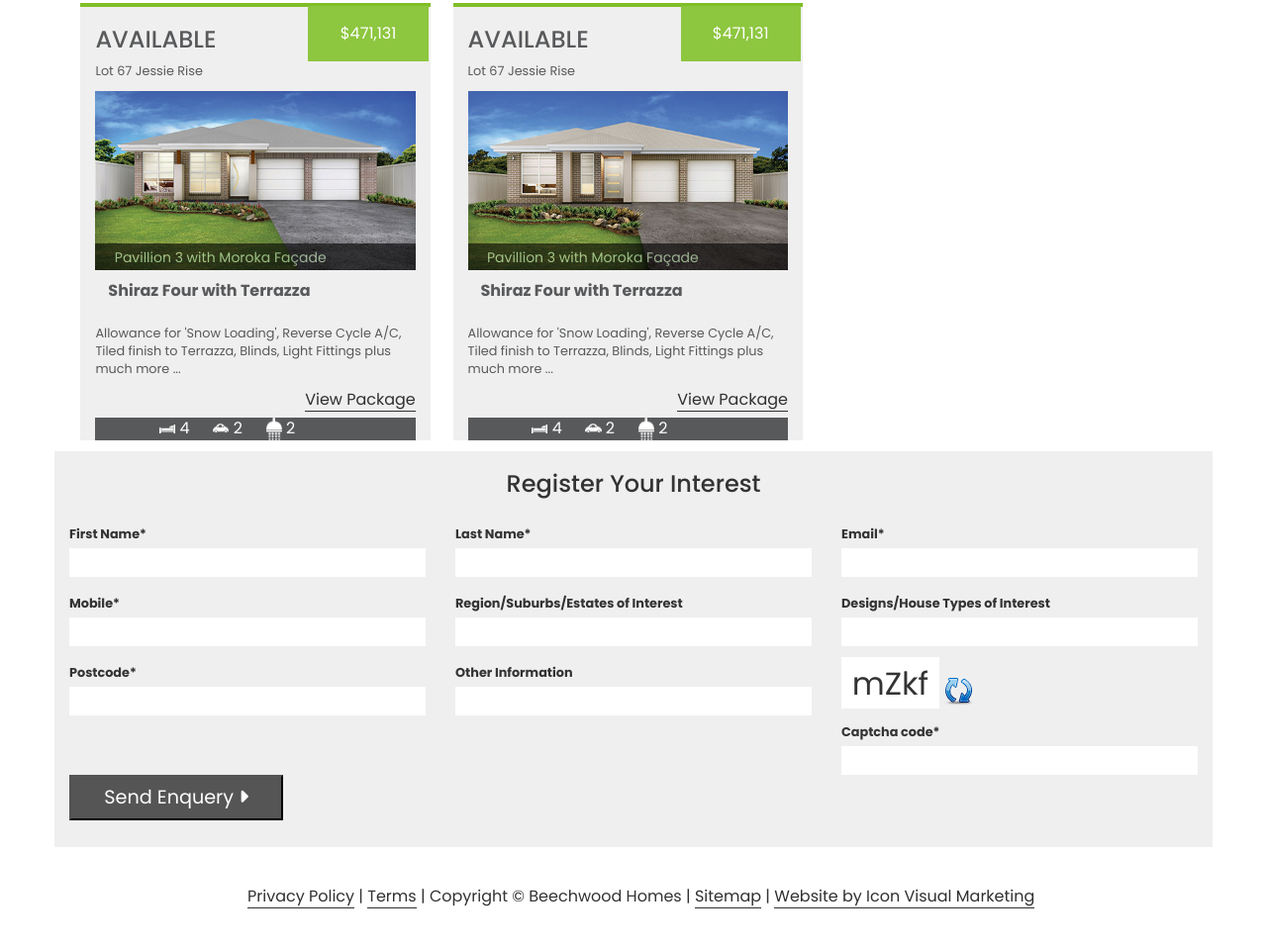
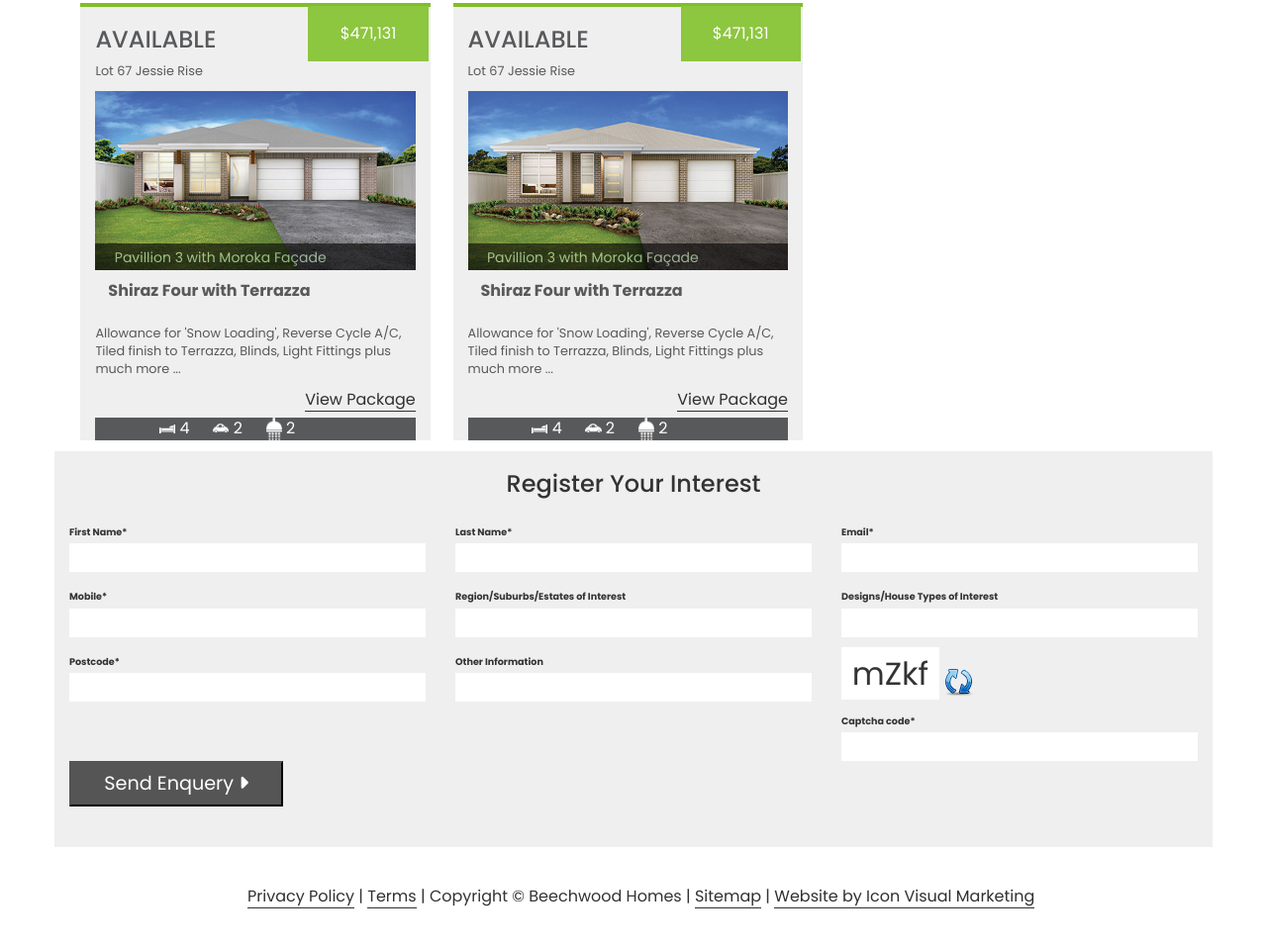
Before and after one commit to munadil98/beechwood, a plain HTML site: page index.html in a window 1280 px wide. Shown: the part 599-1556 px from the top of the page at 99% size. Drawn offline with nearby package versions, Linux system fonts and the light colour scheme; files that its build step writes are made by us from their sources.

Commit message:
Update style.css

```diff
--- a/style.css
+++ b/style.css
@@ -175,7 +175,7 @@ margin-left: 20%;
 
 .form label{
 	margin-top: 5%;
-	font-size: .8em;
+	font-size: .6em;
 }
 
 .captcha{
```
